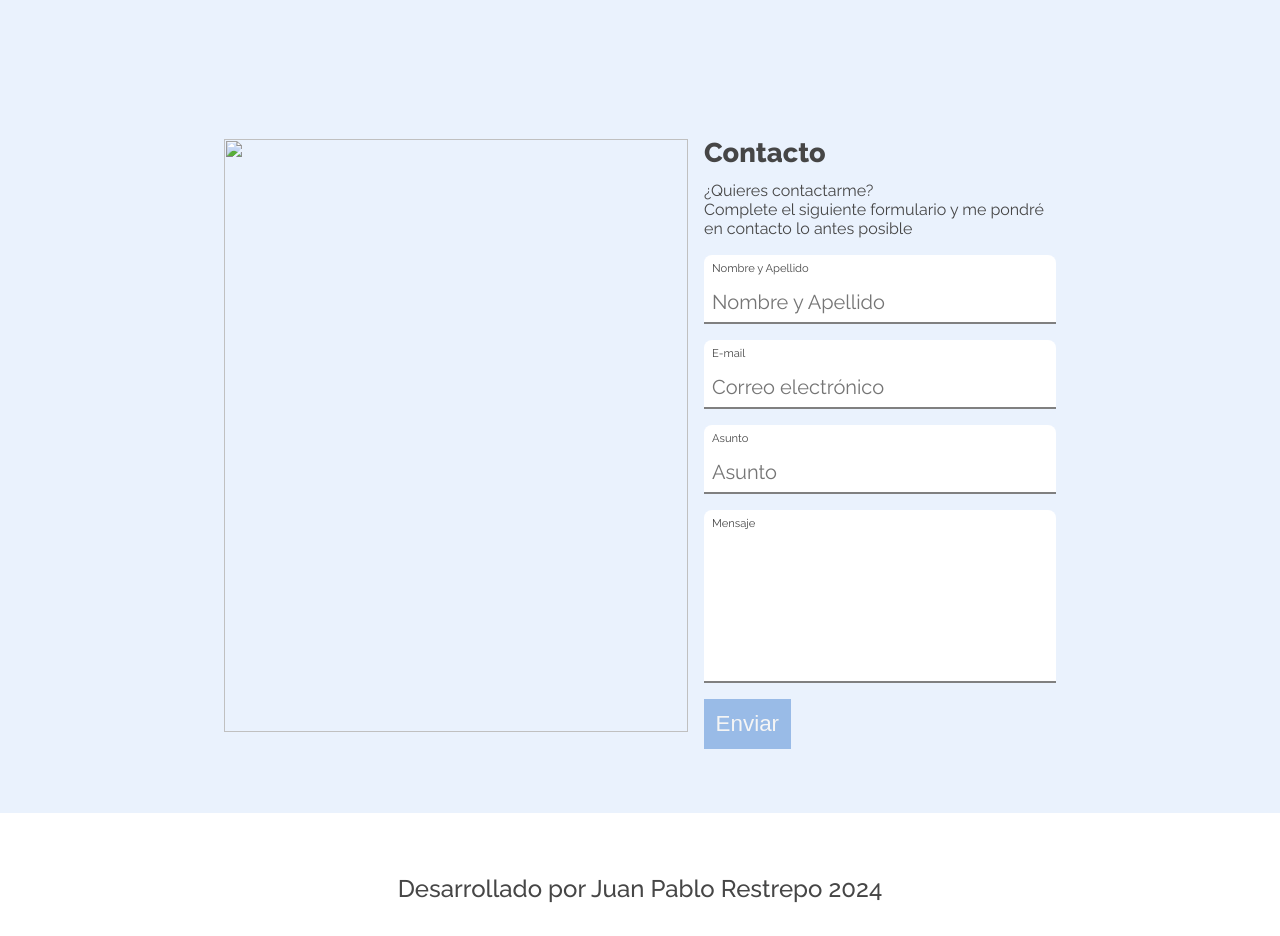
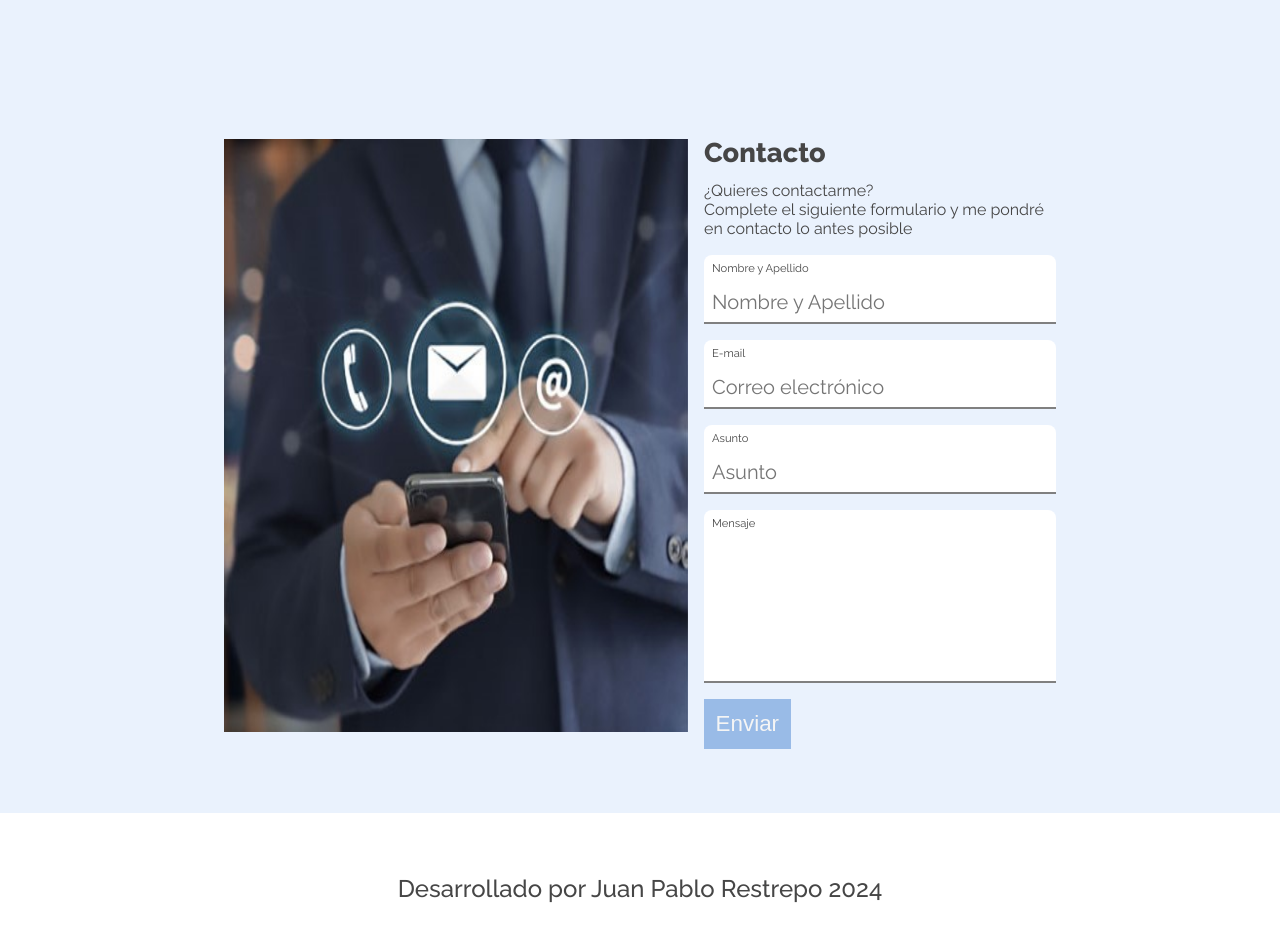
Before and after one commit to juanprtpo/Challenge-alora-2, a plain HTML site: page index.html in a window 1280 px wide. Shown: the part 2660-3596 px from the top of the page. Drawn offline with Linux system fonts and the light colour scheme.

Commit message:
imagen no aparece

```diff
--- a/index.html
+++ b/index.html
@@ -167,7 +167,7 @@
     <a name="contacto"></a>
     <div class="fondo-formulario-contacto">
         <section name="contacto" class="container-contacto">
-            <img class="imagen-formulario" src="img/contacto.png">
+            <img class="imagen-formulario" src="img/contacto.jpg"/>
             <div class="conjunto-formulario">
                 <h2 class="subtitulo2">Contacto</h2>
                 <p class="biografia">¿Quieres contactarme?</p>
```
Also changed, not shown: img/contacto.jpg (added).
